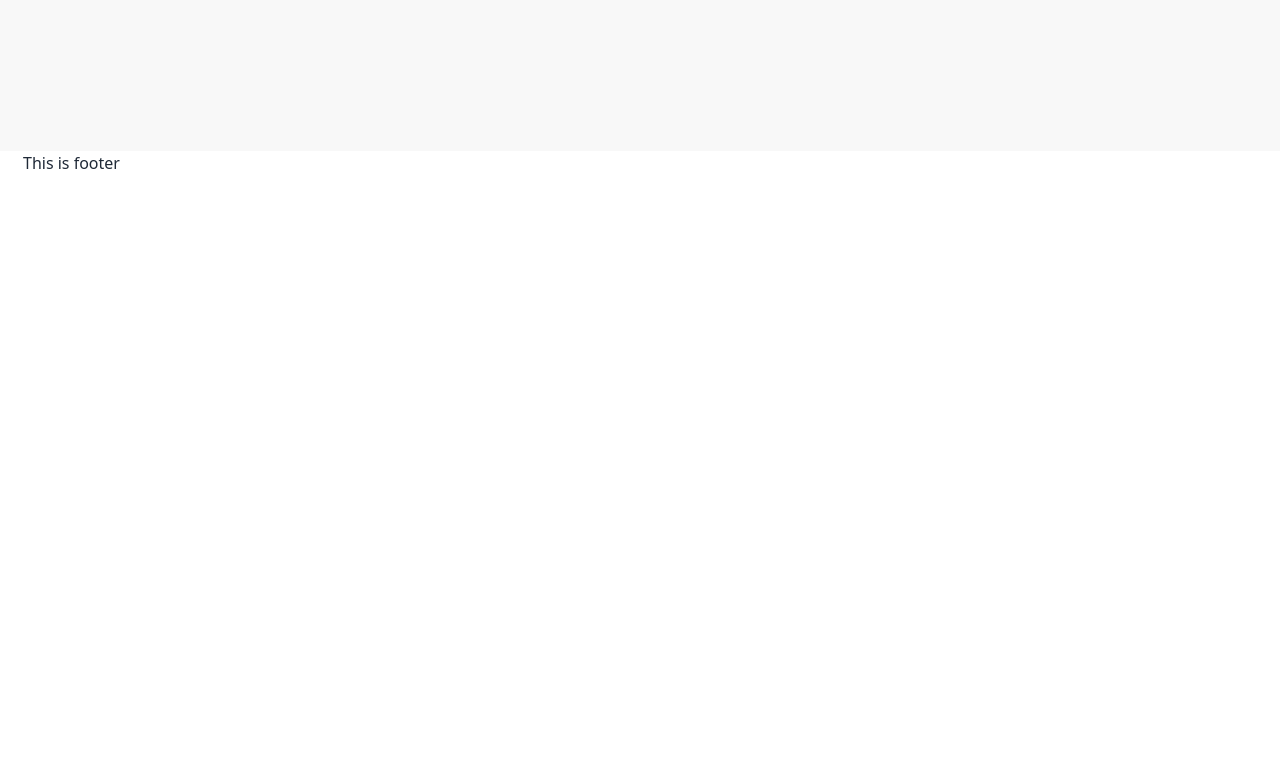
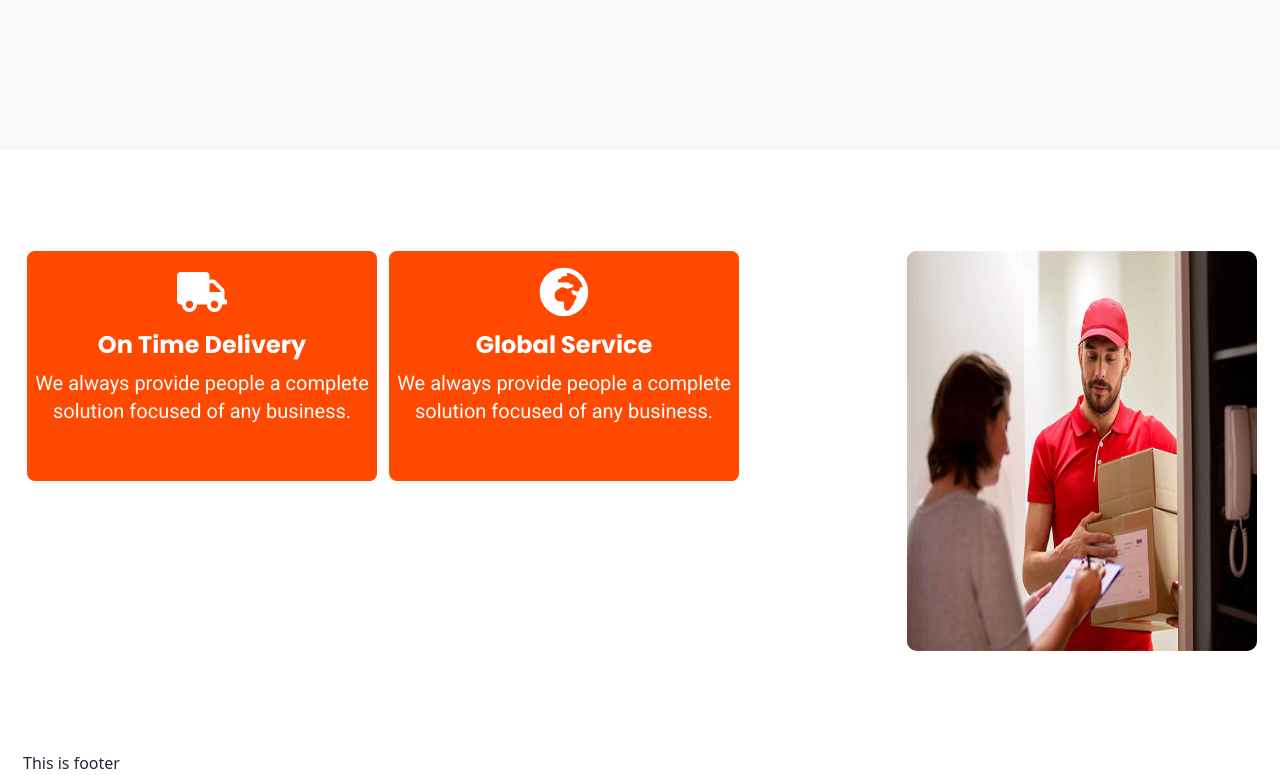
Before and after one commit to md-mostafiz181/Fast-Jao-React, a React (Vite) app: page / in a window 1280 px wide. Shown: the part 1405-2180 px from the top of the page. Before the commit the page ends 1580 px from the top, so only its background shows below. Built offline with nearby package versions, Linux system fonts and the light colour scheme.

Commit message:
added delivary part

```diff
--- /dev/null
+++ b/src/pages/Home/Delivary/Delivary.css
@@ -0,0 +1,68 @@
+#delivary-part{
+    padding: 100px 0;
+
+}
+
+/* #delivary-part .delivary-left{
+    background-color: green;
+} */
+
+#delivary-part .delivary-left .box-1{
+    overflow: hidden;
+    position: relative;
+
+}
+
+#delivary-part .delivary-left .box-1 .overlay{
+    position: absolute;
+    top: 0;
+    left: 0;
+    width: 100%;
+    height: 100%;
+    background-color: #03324d79;
+
+}
+
+#delivary-part .delivary-left .box-1 img{
+    width: 100%;
+    margin-left: 30px;
+    transition: .4s;
+
+}
+
+#delivary-part .delivary-left .box-1:hover img{
+    margin-left: 0;
+}
+
+#delivary-part .delivary-left .box-1 .overlay .inner-box{
+    width: 100%;
+    height: 100%;
+    background-color: #FF4800;
+    transition: .4s;
+
+}
+
+#delivary-part .delivary-left .box-1:hover .inner-box{
+    background-color: transparent;
+    cursor: pointer;
+}
+
+#delivary-part .delivary-left .box-1 .overlay .inner-box .icon{
+    font-size: 50px;
+    text-align: center;
+    color: white;
+}
+
+#delivary-part .delivary-right {
+    width: 350px;
+    height: 400px;
+    background-color: coral;
+    border-radius: 10px;
+
+}
+
+#delivary-part .delivary-right img{
+    width: 100%;
+    height: 100%;
+    border-radius: 10px;
+}
--- /dev/null
+++ b/src/pages/Home/Delivary/Delivary.jsx
@@ -0,0 +1,61 @@
+import React from "react";
+import img from "../../../assets/images/banner.jpg";
+import delivary from "../../../assets/images/delivary.jpg";
+import { FaTruck } from "react-icons/fa";
+import { FaGlobeAfrica } from "react-icons/fa";
+import "./Delivary.css";
+import Container from "../../../components/Container/Container";
+
+const Delivary = () => {
+  return (
+    <div id="delivary-part">
+      <Container>
+        <div className="delivary-container flex flex-col lg:flex-row justify-between gap-2">
+          <div className="delivary-left  flex-col lg:flex-row flex justify-between gap-2">
+            <div className="box-1 w-[350px] h-[230px] ms-1 rounded-lg semi-box">
+              <img src={img} alt="" />
+              <div className="overlay">
+                <div className="inner-box">
+                  <div className="icon flex justify-center items-center pt-4">
+                    <FaTruck />
+                  </div>
+                  <h3 className="lg:text-2xl md:text-2xl sm:text-xl font-bold text-center text-white primaryFont mt-3">
+                    On Time Delivery
+                  </h3>
+                  <p className="text-xl text-center font-normal secondaryFont text-white mt-2">
+                    We always provide people a complete solution focused of any
+                    business.
+                  </p>
+                </div>
+              </div>
+            </div>
+            <div>
+              <div className="box-1 w-[350px] h-[230px] ms-1 rounded-lg semi-box">
+                <img src={img} alt="" />
+                <div className="overlay">
+                  <div className="inner-box">
+                    <div className="icon flex justify-center items-center pt-4">
+                      <FaGlobeAfrica />
+                    </div>
+                    <h3 className="lg:text-2xl md:text-2xl sm:text-xl font-bold text-center text-white primaryFont mt-3">
+                      Global Service
+                    </h3>
+                    <p className="text-xl text-center font-normal secondaryFont text-white mt-2">
+                      We always provide people a complete solution focused of
+                      any business.
+                    </p>
+                  </div>
+                </div>
+              </div>
+            </div>
+          </div>
+          <div className="delivary-right ms-1">
+            <img src={delivary} alt="" />
+          </div>
+        </div>
+      </Container>
+    </div>
+  );
+};
+
+export default Delivary;
--- a/src/pages/Home/Home/Home.jsx
+++ b/src/pages/Home/Home/Home.jsx
@@ -3,6 +3,7 @@ import Header from '../Header/Header';
 import Navbar from '../../shared/Navbar/Navbar';
 import Banner from '../Banner/Banner';
 import About from '../About/About';
+import Delivary from '../Delivary/Delivary';
 
 const Home = () => {
     return (
@@ -11,6 +12,7 @@ const Home = () => {
             <Navbar></Navbar>
             <Banner></Banner>
             <About></About>
+            <Delivary></Delivary>
 
         </div>
     );
```
